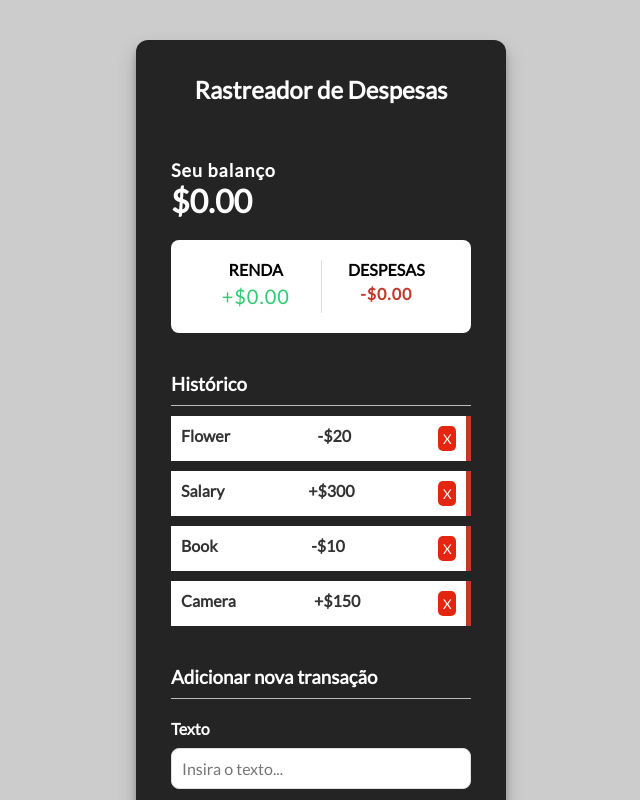
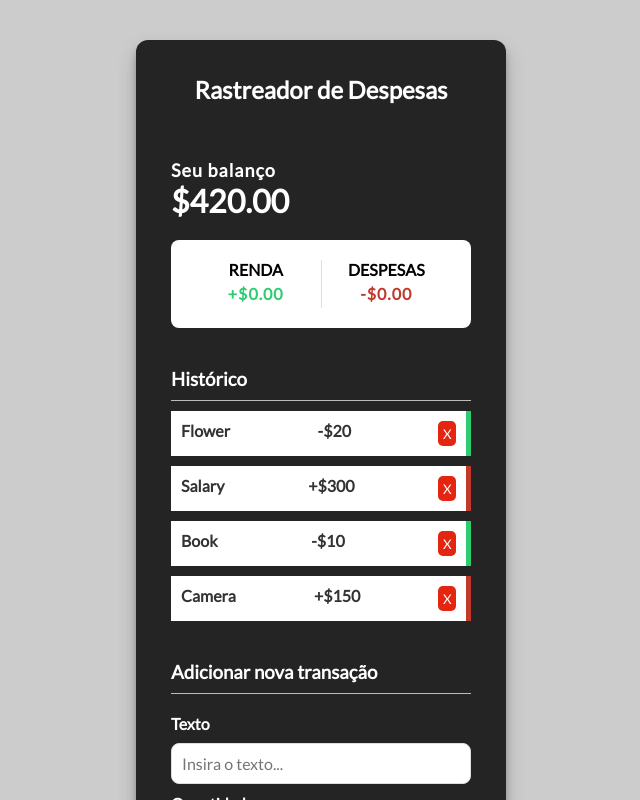
Before and after one commit to Pilatis/Expense_Tracker_React, a React (Vite) app: page / in a window 1280 px wide. Shown: the top 800 px of the page, without its empty margins (319-959 px from the left). Built offline with nearby package versions, Linux system fonts and the light colour scheme.

Commit message:
add logic from values  balance

```diff
--- a/src/Components/Balance/index.jsx
+++ b/src/Components/Balance/index.jsx
@@ -1,11 +1,18 @@
-import React from 'react'
+import React, { useContext } from 'react';
+import { GlobalContext } from '../../Context/GlobalProvider';
+
 import './style.css';
 
 const Balance = () => {
+  const { transactions } = useContext(GlobalContext);
+
+  const transactionAmounts = transactions.map((transaction) => transaction.amount);
+  const transactionTotal = transactionAmounts.reduce((acc, item) => (acc += item), 0).toFixed(2);
+
   return (
     <div className="container-balance">
         <h4 className='title-balance'>Seu balanço</h4>
-        <h1 id="number-balance">$0.00</h1>
+        <h1 id="number-balance">${transactionTotal}</h1>
     </div>
   )
 }
--- a/src/Components/Transaction/index.jsx
+++ b/src/Components/Transaction/index.jsx
@@ -6,7 +6,7 @@ const index = ({ transaction, key }) => {
 
 
   return (
-    <li key={key} className="minus">
+    <li key={key} className={transaction.amount > 0 ? 'minus' : 'plus'}>
       {transaction.text}
       <span>{transactionSign}${Math.abs(transaction.amount)}</span>
       <button className="delete-btn">X</button>
--- a/src/Components/TransactionList/style.css
+++ b/src/Components/TransactionList/style.css
@@ -36,7 +36,8 @@ li {
   text-decoration: none;
 }
 
-.minus {
+.minus,
+.plus {
   font-size: 16px;
   font-weight: 600;
 }
```
